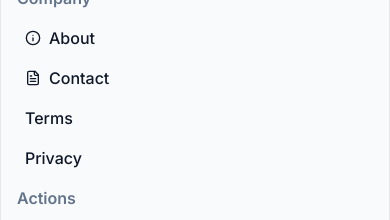
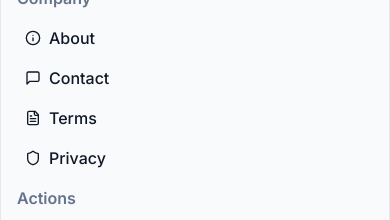
Before and after one commit to gregorydelacruz/Wheremypixcleanup, a React (Vite) app: page /faq in a window 390 px wide. Both pictures are taken after a click on the button "Toggle menu". Shown: the part 486-706 px from the top of the page. Built offline with nearby package versions, Linux system fonts and the light colour scheme.

Commit message:
Indent Terms/Privacy in mobile nav with icons to match About/Contact

```diff
--- a/src/components/mobile/MobileCompanyLinks.tsx
+++ b/src/components/mobile/MobileCompanyLinks.tsx
@@ -1,5 +1,4 @@
-
-import { Info, FileText } from "lucide-react";
+import { Info, FileText, MessageSquare, Shield } from "lucide-react";
 import { Link } from "react-router-dom";
 
 interface MobileCompanyLinksProps {
@@ -23,21 +22,23 @@ export const MobileCompanyLinks = ({ handleLinkClick }: MobileCompanyLinksProps)
         className="text-base font-medium text-foreground hover:text-foreground/80 flex items-center gap-1 pl-2"
         onClick={handleLinkClick}
       >
-        <FileText className="h-4 w-4 mr-1" />
+        <MessageSquare className="h-4 w-4 mr-1" />
         Contact
       </Link>
       <Link
         to="/terms"
-        className="text-base font-medium text-foreground hover:text-foreground/80 pl-2"
+        className="text-base font-medium text-foreground hover:text-foreground/80 flex items-center gap-1 pl-2"
         onClick={handleLinkClick}
       >
+        <FileText className="h-4 w-4 mr-1" />
         Terms
       </Link>
       <Link
         to="/privacy"
-        className="text-base font-medium text-foreground hover:text-foreground/80 pl-2"
+        className="text-base font-medium text-foreground hover:text-foreground/80 flex items-center gap-1 pl-2"
         onClick={handleLinkClick}
       >
+        <Shield className="h-4 w-4 mr-1" />
         Privacy
       </Link>
     </>
```
